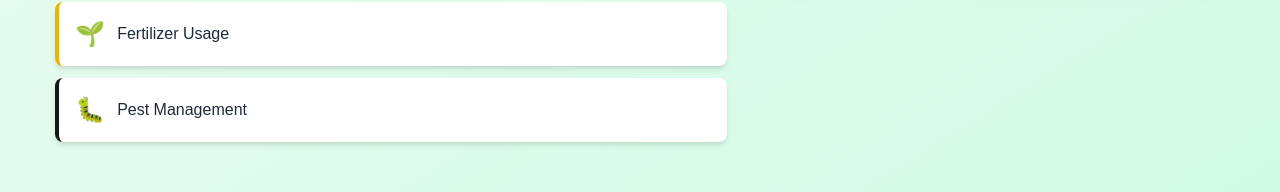
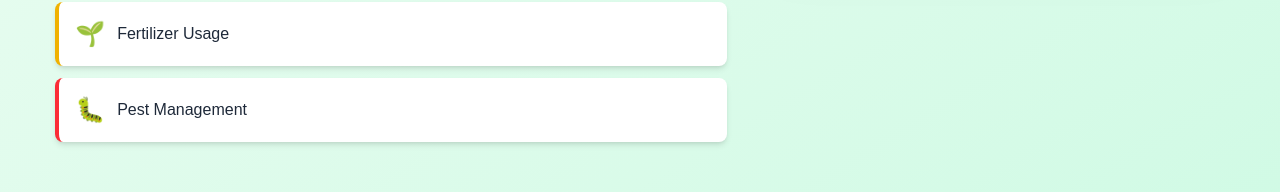
Before and after one commit to Basikavamshi/FADSS, a Next.js app in the folder my-app/: page / in a window 1280 px wide. Shown: the part 655-847 px from the top of the page. Built offline with nearby package versions, Linux system fonts and the light colour scheme.

Commit message:
karthikUpdate

```diff
--- a/my-app/src/app/login/page.tsx
+++ b/my-app/src/app/login/page.tsx
@@ -2,7 +2,7 @@
 import Link from 'next/link'
 import React, { useEffect, useState } from 'react'
 import axios from 'axios'
-import { useRouter } from 'next/router'
+import { useRouter } from 'next/navigation'
 import Cookies from 'universal-cookie'
 import path from 'path'
 function Login() {
@@ -29,6 +29,8 @@ function Login() {
       cookie.set('email',res.data['user'].email,{path:'/'})
       cookie.set('phone',res.data['user'].phone,{path:'/'})
       cookie.set('address',res.data['user'].address,{path:'/'})
+
+      router.push('/DashBoard');
 
     }).catch((e)=>{
       console.log(e)
--- a/my-app/src/app/welcome.tsx
+++ b/my-app/src/app/welcome.tsx
@@ -23,19 +23,16 @@ function Welcome() {
     { icon: "🌱", text: "Fertilizer Usage", time: 20, color: "yellow-500" },
     { icon: "🐛", text: "Pest Management", time: 30, color: "red-500" },
   ];
+  const colorMap: Record<string, string> = {
+  "green-500": "border-green-500",
+  "blue-500": "border-blue-500",
+  "yellow-500": "border-yellow-500",
+  "red-500": "border-red-500",
+};
 
   return (
-    <div className="
-      min-h-screen
-      bg-gradient-to-br
-      from-green-50 to-emerald-100
-      grid grid-cols-1
-      lg:grid-cols-[0.6fr_0.4fr]
-      gap-6 lg:gap-10
-      items-center
-      justify-center
-      p-4 sm:p-6 lg:p-12
-    ">
+    <div className="min-h-screen bg-gradient-to-br from-green-50 to-emerald-100 grid grid-cols-1 lg:grid-cols-[0.6fr_0.4fr] gap-6 lg:gap-10 items-center justify-center p-4 sm:p-6 lg:p-12">
+
 
       {/* Left Content */}
       <div className="flex flex-col gap-6 max-w-2xl mx-auto">
@@ -64,7 +61,7 @@ function Welcome() {
                   bg-white rounded-lg shadow-md
                   hover:shadow-lg hover:scale-[1.03]
                   transition-all duration-300 cursor-pointer
-                  border-l-4 border-${feature.color}
+                  border-l-4 ${colorMap[feature.color]}
                 `}
               >
                 <span className="text-2xl">{feature.icon}</span>
```
Also changed, not shown: 1 other file (tests, documents, lock files or other folders).
